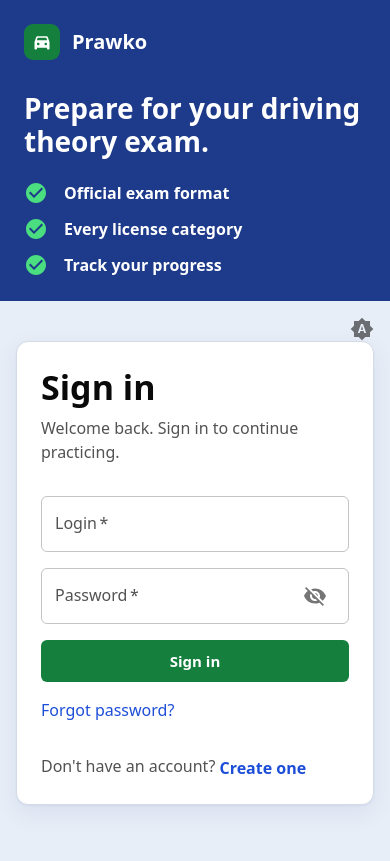
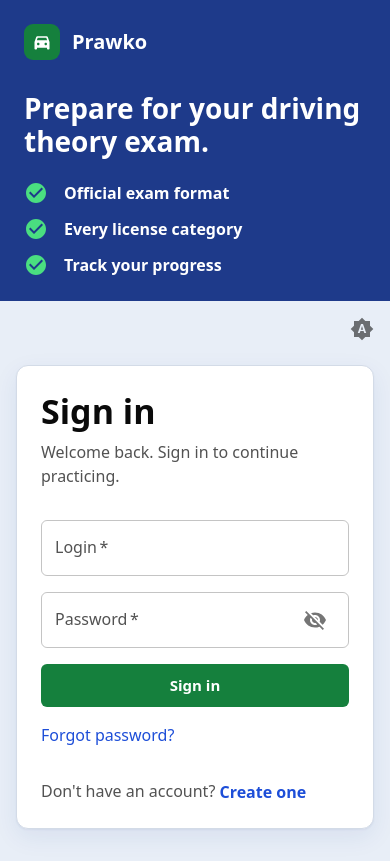
Before and after one commit to Laska254/prawko-web, a React (Vite) app: page /auth in a window 390 px wide. Built offline with nearby package versions, Linux system fonts and the light colour scheme; no server answers.

Commit message:
give the theme switch room above the auth card on mobile

```diff
--- a/src/features/auth/components/AuthPageLayout.tsx
+++ b/src/features/auth/components/AuthPageLayout.tsx
@@ -12,7 +12,7 @@ export function AuthPageLayout({children}: AuthPageLayoutProps) {
         <Box display="grid" gridTemplateColumns={{xs: "1fr", md: "1fr 1fr"}}
              gridTemplateRows={{xs: "auto 1fr", md: "1fr"}} minHeight="100vh">
             <AuthPagePanel/>
-            <Stack position="relative" alignItems="center" justifyContent="center" px={2} py={{xs: 4, md: 6}}>
+            <Stack position="relative" alignItems="center" justifyContent="center" px={2} pt={{xs: 8, md: 6}} pb={{xs: 4, md: 6}}>
                 <Box position="absolute" top={8} right={8}>
                     <ThemeModeSwitch/>
                 </Box>
```
